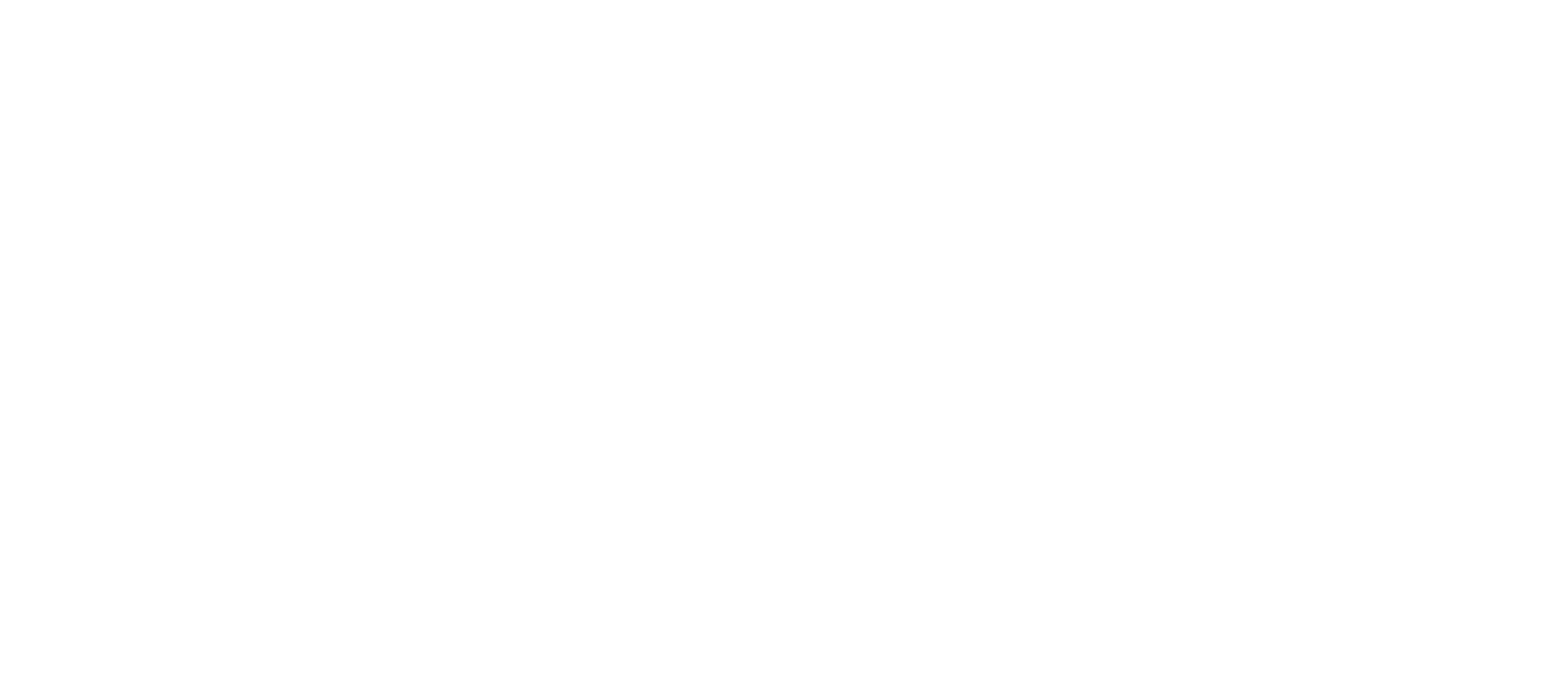
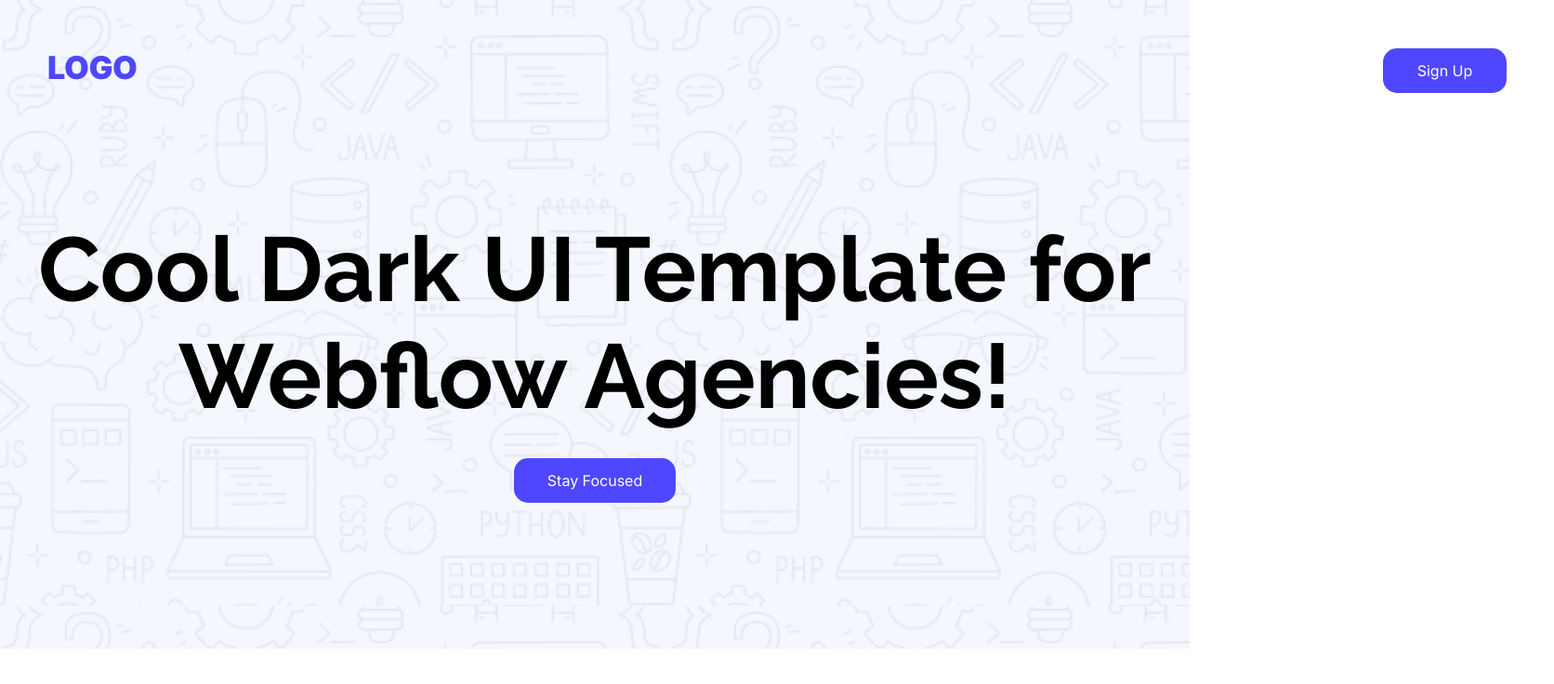
Before and after one commit to Shoybit/Assignment01, a plain HTML site: page index.html in a window 1280 px wide. Shown: the whole page at 93% size, 1672 px wide, since content can reach past the window. Drawn offline with Linux system fonts and the light colour scheme.

Commit message:
header nav section complate

```diff
--- a/index.html
+++ b/index.html
@@ -3,10 +3,33 @@
 <head>
     <meta charset="UTF-8">
     <meta name="viewport" content="width=device-width, initial-scale=1.0">
+
+<link rel="preconnect" href="https://fonts.googleapis.com">
+<link rel="preconnect" href="https://fonts.gstatic.com" crossorigin>
+<link href="https://fonts.googleapis.com/css2?family=Inter:ital,opsz,wght@0,14..32,100..900;1,14..32,100..900&family=Merriweather:ital,opsz,wght@0,18..144,300..900;1,18..144,300..900&family=Open+Sans:ital,wght@0,300..800;1,300..800&family=Raleway:ital,wght@0,100..900;1,100..900&display=swap" rel="stylesheet">
+
     <title>Assignment 01</title>
     <link rel="stylesheet" href="style.css">
+
 </head>
 <body>
+        <header>
+            <section class="nav-main">
+            <nav>
+                <ul>
+                    <li>LOGO</li>
+                    <button class="nav-btn">Sign Up</button>
+                </ul>
+            </nav>
+
+            <div class="nav-h1">
+                <h1>Cool Dark UI Template for<br>Webflow Agencies!</h1>
+                <button class="nav-btn">Stay Focused</button>
+            </div>
+
+            </section>
+        </header>
+
 
 </body>
 </html>
--- a/style.css
+++ b/style.css
@@ -0,0 +1,69 @@
+
+.raleway-uniquifier {
+  font-family: "Raleway", sans-serif;
+  font-optical-sizing: auto;
+  font-weight: weight;
+  font-style: normal;
+}
+
+
+.inter-uniquifier {
+  font-family: "Inter", sans-serif;
+  font-optical-sizing: auto;
+  font-weight: weight;
+  font-style: normal;
+}
+
+*{
+    margin: 0;
+    padding: 0;
+}
+/* nav start */
+.nav-main{
+    background-image: url(./Assets/Hero-bg.png);
+    height: 698px;
+}
+nav {
+    font-size: 34px;
+    font-family: "Inter", sans-serif;
+}
+ul {
+    display: flex;
+    /* gap: 1060px; */
+    padding: 52px 51px;
+    justify-content: space-between;
+    width: 1570px;
+    margin: 0 auto;
+}
+
+li {
+    font-weight: 900;
+    color: #4E47FF;
+    list-style: none;
+}
+button.nav-btn {
+    width: 133px;
+    height: 48px;
+    background-color: #4E47FF;
+    border: none;
+    border-radius: 15px;
+    font-size: 16px;
+    color: white;
+    font-family: "Inter", sans-serif;
+
+}
+.nav-h1 {
+    text-align: center;
+    font-size: 65px;
+    font-family: "Raleway", sans-serif;
+}
+.nav-h1 {
+    text-align: center;
+    font-size: 65px;
+    font-family: "Raleway", sans-serif;
+    margin-top: 80px;
+}
+.nav-h1 .nav-btn{
+width: 174px;
+font-family: "Inter", sans-serif;
+}
```
